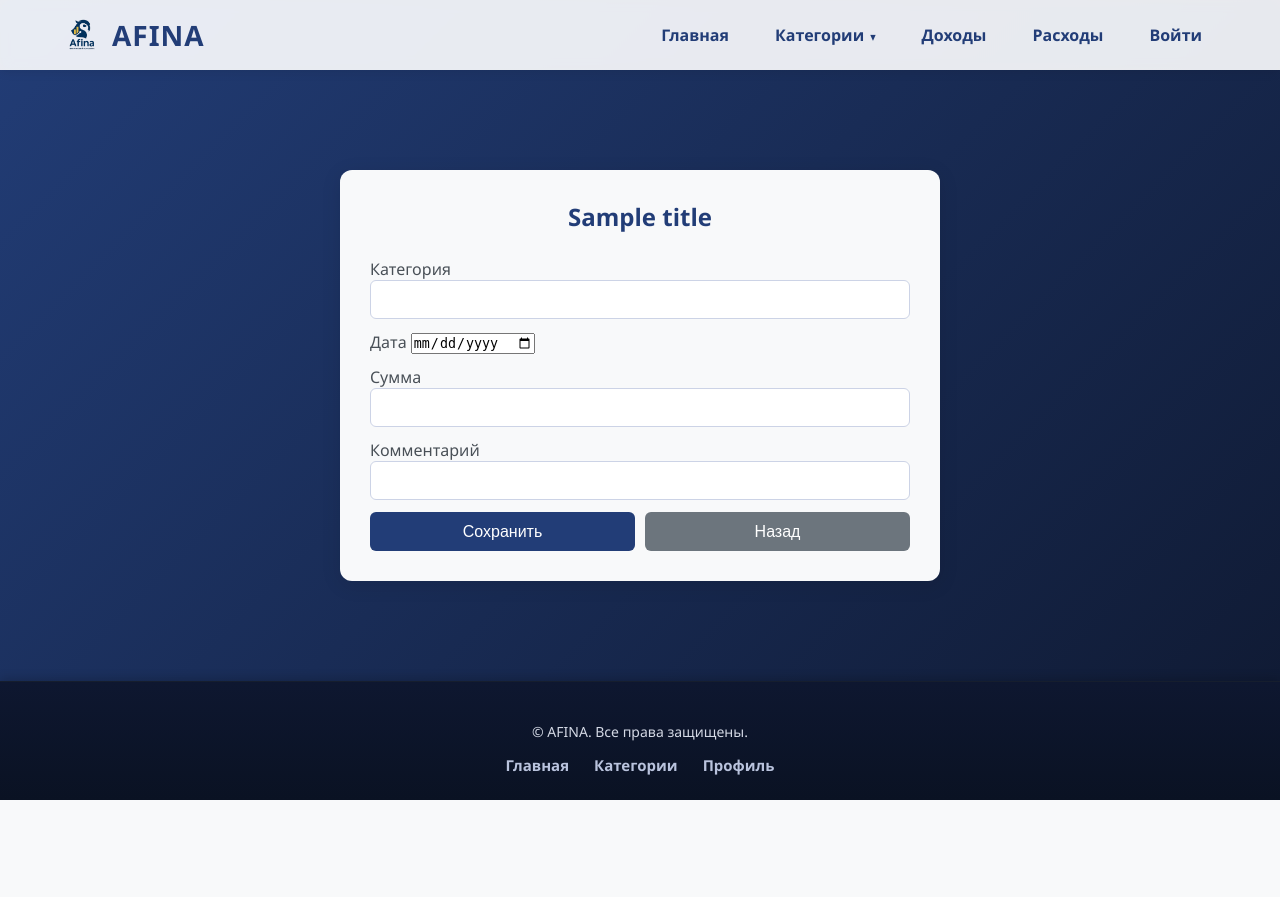
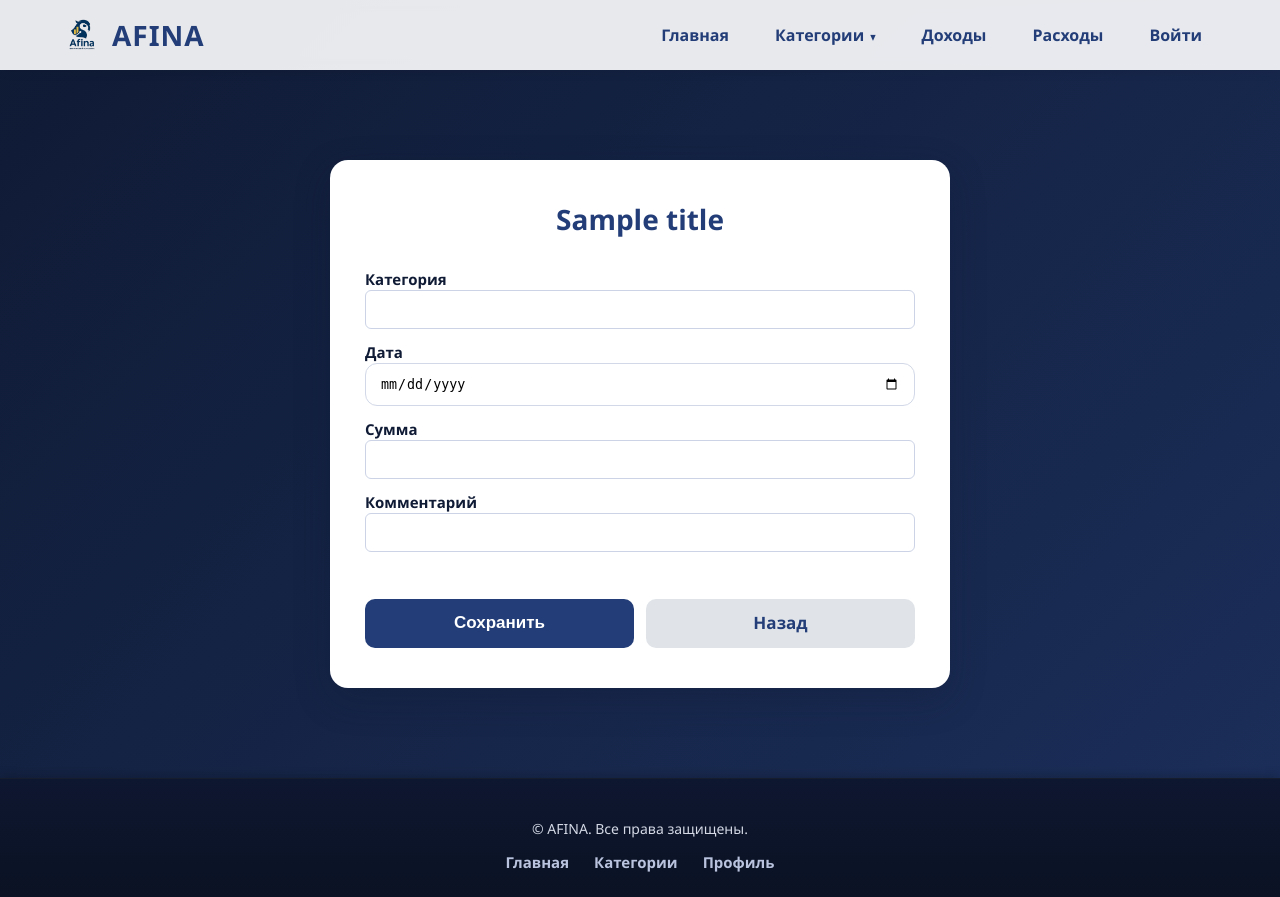
Before and after one commit to Someone1print/Afina, a Django app: template templates/expense_form.html in a window 1280 px wide. Before the commit the page ends 800 px from the top, so only its background shows below. Run offline with Django 5.2, Linux system fonts and the light colour scheme; the template is opened without the code that fills it: most values are stand-ins (such as "Sample title", 1, 10 or a date in 2020); form fields are guessed from the names that the template uses.

Commit message:
expense form fix

```diff
--- a/templates/expense_form.html
+++ b/templates/expense_form.html
@@ -2,95 +2,133 @@
 
 {% block extra_css %}
 <style>
-/* ---------- Форма ---------- */
-.form-container {
-    max-width: 600px;
-    margin: 100px auto 50px; /* форма чуть ниже сверху, центр по горизонтали */
+/* ===== Общий фон ===== */
+body {
+    background: linear-gradient(135deg, #0F1A34, #1B2E59);
 }
 
-.form-card {
-    background-color: #f8f9fa;
-    border-radius: 12px;
-    padding: 30px;
-    box-shadow: 0 4px 20px rgba(0,0,0,0.1);
+/* ===== Контейнер ===== */
+.form-container {
+    max-width: 650px;
+    margin: 90px auto;
+    padding: 0 15px;
 }
 
-.form-card h2 {
-    font-weight: 600;
-    color: #223d77;
-    margin-bottom: 25px;
-    text-align: center;
+/* ===== Карточка ===== */
+.form-card {
+    background: #ffffff;
+    border-radius: 18px;
+    padding: 40px 35px;
+    box-shadow: 0 12px 35px rgba(15,25,49,0.25);
+    animation: fadeIn 0.3s ease-in-out;
 }
 
-.form-label {
-    font-weight: 500;
-    color: #495057;
+@keyframes fadeIn {
+    from { opacity: 0; transform: translateY(10px); }
+    to { opacity: 1; transform: translateY(0); }
 }
 
-.form-control:focus {
-    box-shadow: 0 0 0 0.2rem rgba(34, 61, 119, 0.25);
-    border-color: #223d77;
+/* Заголовок */
+.form-card h2 {
+    font-size: 28px;
+    font-weight: 800;
+    color: #223d77;
+    text-align: center;
+    margin-bottom: 30px;
 }
 
-.text-danger {
-    font-size: 0.875rem;
-    margin-top: 5px;
+/* ===== Поля ввода ===== */
+.form-label {
+    font-weight: 600;
+    font-size: 15px;
+    color: #0F1A34;
+    margin-bottom: 6px;
 }
 
-/* ---------- Кнопки ---------- */
+.form-control,
+select,
+input[type="date"],
+textarea {
+    width: 100%;
+    border-radius: 12px;
+    border: 1.5px solid #d2d8e7;
+    padding: 12px 14px;
+    transition: 0.2s ease;
+    background: #fff;
+}
+
+.form-control:focus,
+textarea:focus,
+select:focus,
+input[type="date"]:focus {
+    border-color: #223d77;
+    box-shadow: 0 0 4px rgba(34,61,119,0.35);
+    outline: none;
+}
+
+/* Ошибки */
+.text-danger {
+    margin-top: 4px;
+    font-size: 13px;
+    color: #d92b2b !important;
+}
+
+/* ===== Кнопки ===== */
 .button-group {
     display: flex;
-    justify-content: space-between;
-    gap: 10px; /* расстояние между кнопками */
+    gap: 12px;
+    margin-top: 35px;
 }
 
 .button-group .btn {
-    flex: 1;                 /* равная ширина для всех кнопок */
-    min-width: 120px;        /* минимальная ширина */
-    padding: 10px 0;         /* вертикальный padding */
-    color: #fff;
+    flex: 1;
+    padding: 14px 0;
+    border-radius: 10px;
+    font-size: 17px;
+    font-weight: 700;
     border: none;
-    border-radius: 6px;
-    font-weight: 500;
-    font-family: 'Arial', sans-serif;
-    font-size: 16px;
-    line-height: 1.2;
-    text-align: center;
-    text-decoration: none;
+    cursor: pointer;
+    transition: 0.2s;
 }
 
 .btn-save {
-    background-color: #223d77;
+    background: #223d77;
+    color: #fff;
 }
-
 .btn-save:hover {
-    background-color: #1a2d5b;
+    background: #192f63;
 }
 
 .btn-back {
-    background-color: #6c757d;
+    background: #e0e4e9;
+    color: #223d77;
+}
+.btn-back:hover {
+    background: #ccd1da;
 }
 
-.btn-back:hover {
-    background-color: #5a6268;
-}
-
-/* Адаптив для маленьких экранов */
-@media (max-width: 400px) {
+/* Адаптив */
+@media (max-width: 480px){
+    .form-card {
+        padding: 28px;
+    }
+    .form-card h2 {
+        font-size: 24px;
+    }
     .button-group .btn {
-        font-size: 0.9rem;
-        padding: 8px 0;
+        font-size: 15px;
     }
 }
 </style>
+
 {% endblock %}
 
 {% block content %}
 <div class="form-container">
     <div class="form-card">
-        <h2>{{ title|default:"Добавить расход" }}</h2>
+        <h2>{{ title }}</h2>
 
-        <form method="post">
+        <form method="post" novalidate>
             {% csrf_token %}
 
             <div class="mb-3">
```
